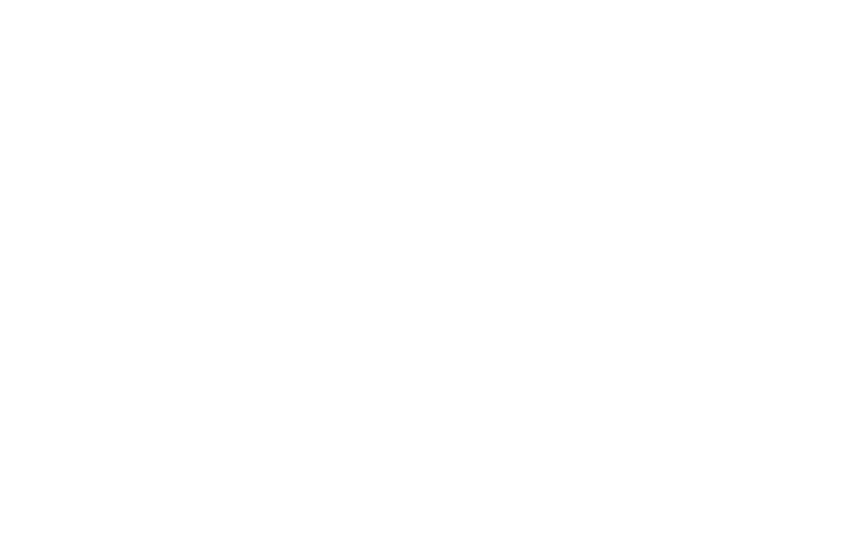
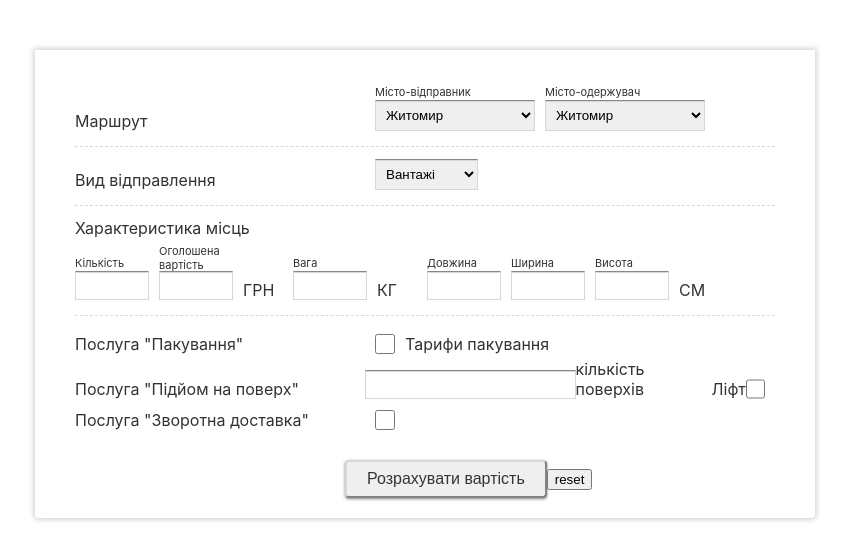
Before and after one commit to idontneedsleep/lab5_1_react, a React (Create React App) app: page / in a window 1280 px wide. Shown: the top 560 px of the page, without its empty margins (215-1064 px from the left). Built offline with nearby package versions, Linux system fonts and the light colour scheme.

Commit message:
stylization

```diff
--- a/src/App.css
+++ b/src/App.css
@@ -36,3 +36,92 @@
     transform: rotate(360deg);
   }
 }
+
+form {
+  padding: 20px 40px;
+  color: #323232;
+  box-shadow: 0 0 5px 2px #D7D7D7;
+  border-radius: 0 0 4px 4px;
+  display: block;
+  margin: 50px auto;
+  width: 700px;
+}
+
+.city_input {
+  margin-right: 10px;
+  width: 160px;
+}
+
+.places {
+  width: 40px;
+  margin-right: 10px;
+}
+
+.places1 {
+  width: 40px;
+  line-height: 12px;
+}
+
+.container1 {
+  display: flex;
+  flex-direction: column;
+  align-items: flex-start;
+}
+
+.container {
+  display: flex;
+  flex-direction: row;
+  align-items: end;
+  margin-top: 5px;
+ }
+
+.label_main {
+  width: 250px;
+  margin-right: 50px;
+}
+
+.container1 label {
+  font-size: 11px;
+}
+
+input[type="text"], input[type="number"], select {
+  border: 1px solid #d7d7d7;
+  border-top-color: #878787;
+  box-shadow: inset 0 1px #d7d7d7;
+  outline: none;
+  padding: 6px 26px 6px 6px;
+}
+
+input[type='checkbox'] {
+  margin: 6px 10px 0 0;
+  width: 20px;
+  height: 20px;
+  outline: none;
+}
+
+input[type='submit'] {
+  margin-left: 270px;
+  border-color: #d7d7d7;
+  outline: none;
+  border-radius: 4px;
+  padding: 8px 20px;
+  font-size: 16px;
+  color: #343434;
+  box-shadow: 0 1px 3px rgba(0, 0, 0, .5), inset 0 0px 0px white;
+}
+
+input:invalid {
+  margin: -1px;
+  border: 2px solid #f35f57;
+  border-radius: 2px
+}
+
+hr {
+  margin: 15px 0 12px 0;
+  border: 0;
+  border-bottom: 1px dashed #d7d8d8;
+}
+
+.buttons {
+  margin-top: 30px;
+}
--- a/src/App.js
+++ b/src/App.js
@@ -1,11 +1,10 @@
 import './App.css';
-import { useForm } from "react-hook-form";
 import React from "react";
 import {Form2} from "./components/form2";
 
 function App() {
   return (
-    <div className="App">
+    <div>
       <Form2 />
     </div>
   );
--- a/src/components/form2.js
+++ b/src/components/form2.js
@@ -1,10 +1,155 @@
-import { useForm } from "react-hook-form";
+/*import { useForm } from "react-hook-form";
+import * as yup from "yup";*/
 import React from "react";
 
-export class Form2 extends React.Component {
-    render() {
-        return(
-            <></>
+export function Form2(props) {
+    /*const { register, handleSubmit, formState: { errors }, reset } = useForm();
+    /*cot schema = yup.object().shape({
+        email: yup.string().email().required(),
+    });*/
+        const cities = [
+            {
+                id : 1,
+                text : 'Житомир',
+            },
+            {
+                id : 2,
+                text : 'Київ',
+            },
+            {
+                id : 3,
+                text : 'Вінниця',
+            },
+            {
+                id : 4,
+                text : 'Біла Церква',
+            },
+            {
+                id : 5,
+                text : 'Хмельницький',
+            },
+            {
+                id : 6,
+                text : 'Миколаїв',
+            },
+            {
+                id : 1,
+                text : 'Львів',
+            },
+        ];
+        const packages = [
+            {
+                id : 1,
+                text : 'Вантажі',
+            },
+            {
+                id : 2,
+                text : 'Палети',
+            },
+        ]
+        /*this.handleInput=this.handleInput.bind(this);
+        this.handleOnSubmit=this.handleOnSubmit.bind(this);*/
+
+    function handleInput (event)
+    {
+        this.setState(
+            {[event.target.name] : event.target.value}
         );
     }
+    function handleOnSubmit (event)
+    {
+        console.log("amogus");
+        event.preventDefault();
+    }
+        return (
+            <form onSubmit={handleOnSubmit}>
+                <div className="container">
+                    <div className="label_main"><label>Маршрут</label></div>
+                    <div className="container">
+                        <div className="container1">
+                            <div><label>Місто-відправник</label></div>
+                            <div><select name="citySender" className="city_input">
+                                {cities.map(
+                                    (item) =>
+                                        <option key={item.id.toString()} value={item.id.toString()}>{item.text}</option>
+                                )}
+                            </select></div>
+                        </div>
+                        <div className="container1">
+                            <div><label>Місто-одержувач</label></div>
+                            <div><select name="cityReceiver" className="city_input">
+                                {cities.map(
+                                    (it) =>
+                                        <option key={it.id.toString()} value={it.id.toString()}>{it.text}</option>
+                                )}
+                            </select></div>
+                        </div>
+                    </div>
+                </div>
+                <hr/>
+                <div className="container">
+                    <div className="label_main"><label>Вид відправлення</label></div>
+                    <select name="package">
+                        {packages.map(
+                            (item) =>
+                                <option key={item.id.toString()} value={item.id.toString()}>{item.text}</option>
+                        )}
+                    </select>
+                </div>
+                <hr/>
+                <div>
+                    <label>Характеристика місць</label>
+                    <div class="container">
+                        <div className="container1">
+                            <div><label>Кількість</label></div>
+                            <div><input type="number" className="places"/></div>
+                        </div>
+                        <div className="container1">
+                            <div className="places1"><label>Оголошена вартість</label></div>
+                            <div><input type="text" className="places"/></div>
+                        </div>
+                        <div className="places">ГРН</div>
+                        <div className="container1">
+                            <div><label>Вага</label></div>
+                            <div><input type="text" className="places"/></div>
+                        </div>
+                        <div className="places">КГ</div>
+                        <div className="container1">
+                            <div><label>Довжина</label></div>
+                            <div><input type="text" className="places"/></div>
+                        </div>
+                        <div className="container1">
+                            <div><label>Ширина</label></div>
+                            <div><input type="text" className="places"/></div>
+                        </div>
+                        <div className="container1">
+                            <div><label>Висота</label></div>
+                            <div><input type="text" className="places"/></div>
+                        </div>
+                        <div>СМ</div>
+                    </div>
+                </div>
+                <hr/>
+                <div className="container">
+                    <div className="label_main"><label>Послуга "Пакування"</label></div>
+                    <input type="checkbox"/>
+                    <a>Тарифи пакування</a>
+                </div>
+                <div className="container">
+                    <div className="label_main"><label>Послуга "Підйом на поверх"</label></div>
+                    <input type="text" name="floorAmount"/>
+                    <div>кількість поверхів</div>
+                    <div><label>Ліфт</label></div>
+                    <input type="checkbox"/>
+                </div>
+                <div className="container">
+                    <div className="label_main"><label>Послуга "Зворотна доставка"</label></div>
+                    <input type="checkbox"/>
+                </div>
+                <div className="buttons">
+                    <input type="submit" value="Розрахувати вартість"/>
+                    <input type="reset" value="reset"/>
+                </div>
+            </form>
+        );
 }
```
